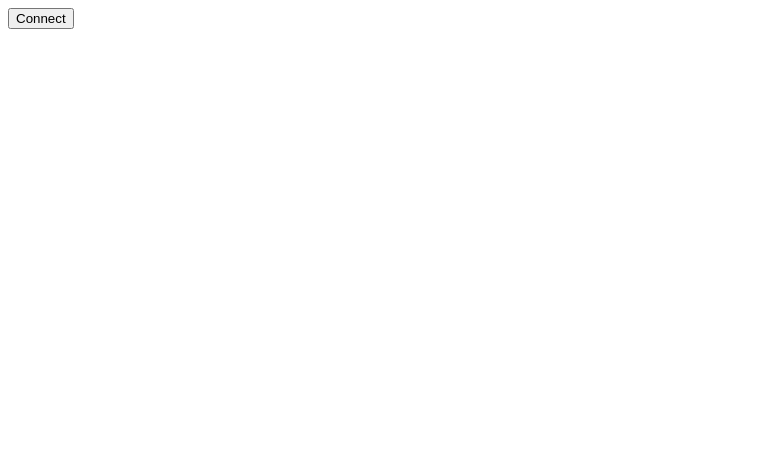
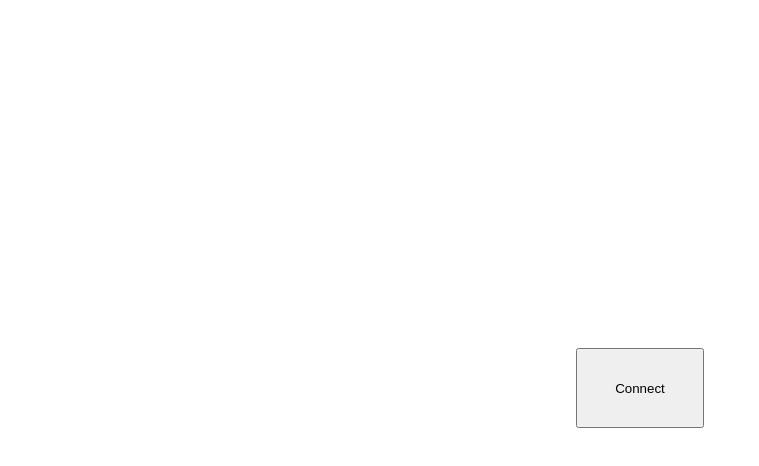
Before and after one commit to JeffHasAGithub/node-chat, a website with bundled scripts: page public/html/index.html in a window 1280 px wide. Shown: the whole page, without its empty margins (0-759 px from the left). Built offline with nearby package versions, Linux system fonts and the light colour scheme.

Commit message:
Adjusted styles

```diff
--- a/public/css/styles.css
+++ b/public/css/styles.css
@@ -14,6 +14,13 @@
   height: 5em;
   display: flex;
   margin-top: .5em;
+}
+
+main {
+	display: flex;
+	justify-content: center;
+	align-items: center;
+	height: 95vh;
 }
 
 section > div {
@@ -46,3 +53,8 @@ textarea {
   width: 100%;
   margin-right: .5em;
 }
+
+#connect-btn {
+	width: 10vw;
+	height: 10vh;
+}
--- a/public/html/index.html
+++ b/public/html/index.html
@@ -10,7 +10,9 @@
   <script defer src="../js/client.js" type="module"></script>
 </head>
 <body>
+	<main>
 		<section id="node-chat" hidden>
+			<h1>Chat is reset every 30 minutes</h1>
 			<div>
 				<ul id="chat-box"></ul>
 				<ul id="users-box"></ul>
@@ -24,5 +26,6 @@
 		</section>
 		<h1 id="connect-text" hidden>Could not connect to chat server. Try again later!</h1>
 		<button id="connect-btn">Connect</button>
+	</main>
 </body>
 </html>
```
Lines whose indentation alone changed are shown as unchanged.
